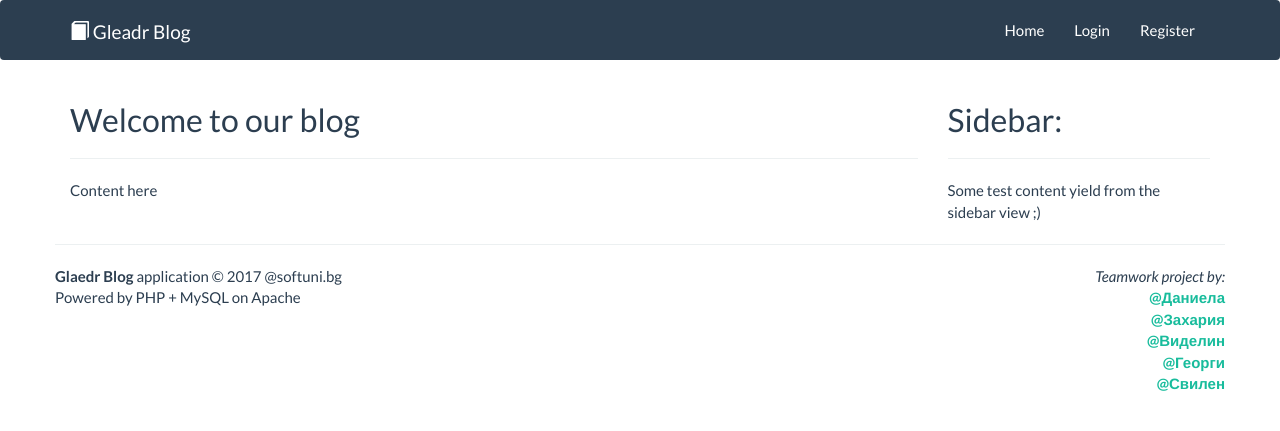
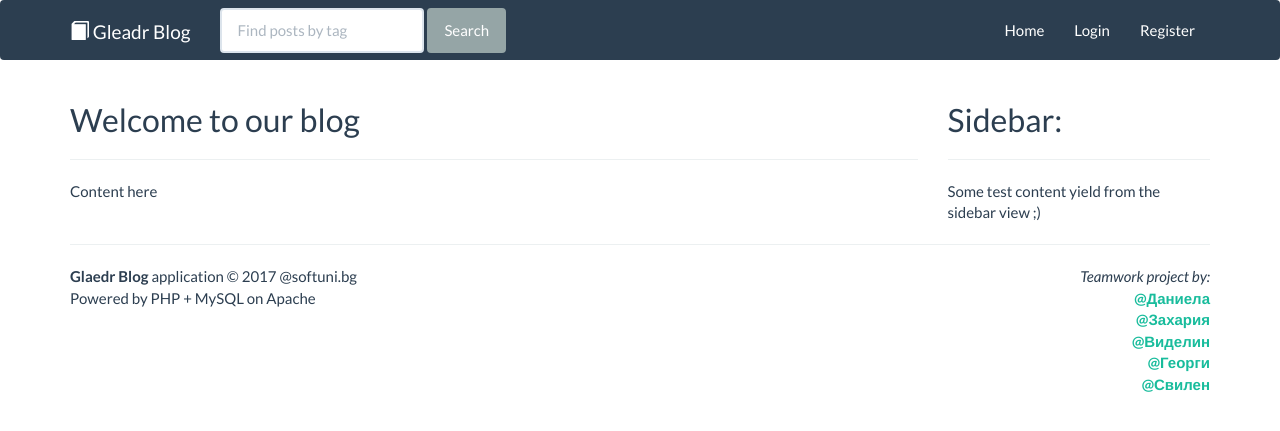
Before and after one commit to vdonchev/GlaedrBLOG, a PHP site: page / in a window 1280 px wide. Shown: the top 431 px of the page. Run offline with PHP 8.4, Linux system fonts and the light colour scheme.

Commit message:
Add fixes to the _layout views

```diff
--- a/Blog/views/_layout/footer.php
+++ b/Blog/views/_layout/footer.php
@@ -1,6 +1,6 @@
         </div>
         <div class="row">
-            <footer>
+            <footer class="col-md-12">
                 <hr>
                 <div class="row">
                     <div class="col-md-9">
--- a/Blog/views/_layout/header.php
+++ b/Blog/views/_layout/header.php
@@ -1,10 +1,10 @@
 <!doctype html>
 <html lang="en">
 <head>
-    <link rel="stylesheet" href="<?=\Framework\Core\Config::PUBLIC;?>/styles/bootstrap.min.css">
-    <script src="<?=\Framework\Core\Config::PUBLIC;?>/js/jquery-3.1.1.min.js"></script>
-    <script src="<?=\Framework\Core\Config::PUBLIC;?>/js/bootstrap.min.js"></script>
-    <script src="<?=\Framework\Core\Config::PUBLIC;?>/js/scripts.js"></script>
+    <link rel="stylesheet" href="<?= \Framework\Core\Config::PUBLIC; ?>/styles/bootstrap.min.css">
+    <script src="<?= \Framework\Core\Config::PUBLIC; ?>/js/jquery-3.1.1.min.js"></script>
+    <script src="<?= \Framework\Core\Config::PUBLIC; ?>/js/bootstrap.min.js"></script>
+    <script src="<?= \Framework\Core\Config::PUBLIC; ?>/js/scripts.js"></script>
     <meta charset="UTF-8">
     <meta name="viewport"
           content="width=device-width, user-scalable=no, initial-scale=1.0, maximum-scale=1.0, minimum-scale=1.0">
@@ -13,16 +13,8 @@
 </head>
 <body>
 
-<?php if (!$this->isAuthorized()) : ?>
-    <?php include_once "top_menu-guest.php"; ?>
-<?php else: ?>
-    <?php if ($this->isAdmin()) : ?>
-        <?php include_once "top_menu-admin.php"; ?>
-    <?php else: ?>
-        <?php include_once "top_menu-user.php"; ?>
-    <?php endif; ?>
-<?php endif; ?>
+<?php include_once "menu.php"; ?>
 
 <div class="container">
-<?php include_once "messages.php"; ?>
+    <?php include_once "messages.php"; ?>
     <div class="row">
--- /dev/null
+++ b/Blog/views/_layout/menu.php
@@ -0,0 +1,39 @@
+<nav class="navbar navbar-default">
+    <div class="container">
+        <div class="navbar-header">
+            <button type="button" class="navbar-toggle collapsed" data-toggle="collapse"
+                    data-target="#bs-example-navbar-collapse-1" aria-expanded="false">
+                <span class="sr-only">Toggle navigation</span>
+                <span class="icon-bar"></span>
+                <span class="icon-bar"></span>
+                <span class="icon-bar"></span>
+            </button>
+            <a href="<?=\Framework\Core\Config::APP_ROOT;?>/home" class="navbar-brand">
+                <span class="glyphicon glyphicon-book" aria-hidden="true"></span> Gleadr Blog
+            </a>
+        </div>
+        <form class="navbar-form navbar-left" role="search" method="post"
+              action="<?= \Framework\Core\Config::APP_ROOT; ?>/posts/search">
+            <div class="form-group">
+                <input type="text" name="searchTag" class="form-control" placeholder="Find posts by tag">
+            </div>
+            <button type="submit" class="btn btn-default" name="search">Search</button>
+        </form>
+        <div class="collapse navbar-collapse" id="bs-example-navbar-collapse-1">
+            <ul class="nav navbar-nav navbar-right">
+                <li><a href="<?=\Framework\Core\Config::APP_ROOT;?>/home">Home</a></li>
+                <?php if (!$this->isAuthorized()) : ?>
+                    <li><a href="<?= \Framework\Core\Config::APP_ROOT; ?>/user/login">Login</a></li>
+                    <li><a href="<?= \Framework\Core\Config::APP_ROOT; ?>/user/register">Register</a></li>
+                <?php else: ?>
+                    <li><a href="<?=\Framework\Core\Config::APP_ROOT;?>/user/profile">Profile</a></li>
+                    <?php if ($this->isAdmin()) : ?>
+                        <li><a href="<?=\Framework\Core\Config::APP_ROOT;?>/post/add">Add post</a></li>
+                    <?php endif; ?>
+
+                    <li><a href="<?=\Framework\Core\Config::APP_ROOT;?>/user/logout">Logout</a></li>
+                <?php endif; ?>
+            </ul>
+        </div>
+    </div>
+</nav>
--- a/Blog/views/_layout/top_menu-guest.php
+++ /dev/null
@@ -1,24 +0,0 @@
-<nav class="navbar navbar-default">
-    <div class="container">
-        <div class="navbar-header">
-            <button type="button" class="navbar-toggle collapsed" data-toggle="collapse"
-                    data-target="#bs-example-navbar-collapse-1" aria-expanded="false">
-                <span class="sr-only">Toggle navigation</span>
-                <span class="icon-bar"></span>
-                <span class="icon-bar"></span>
-                <span class="icon-bar"></span>
-            </button>
-            <a href="<?=\Framework\Core\Config::APP_ROOT;?>/home" class="navbar-brand">
-                <span class="glyphicon glyphicon-book" aria-hidden="true"></span> Gleadr Blog
-            </a>
-        </div>
-
-        <div class="collapse navbar-collapse" id="bs-example-navbar-collapse-1">
-            <ul class="nav navbar-nav navbar-right">
-                <li><a href="<?=\Framework\Core\Config::APP_ROOT;?>/home">Home</a></li>
-                <li><a href="<?=\Framework\Core\Config::APP_ROOT;?>/user/login">Login</a></li>
-                <li><a href="<?=\Framework\Core\Config::APP_ROOT;?>/user/register">Register</a></li>
-            </ul>
-        </div>
-    </div>
-</nav>
```
Also changed, not shown: Blog/views/_layout/top_menu-admin.php (deleted, +0 -24 lines), Blog/views/_layout/top_menu-user.php (deleted, +0 -23 lines), README.md.
